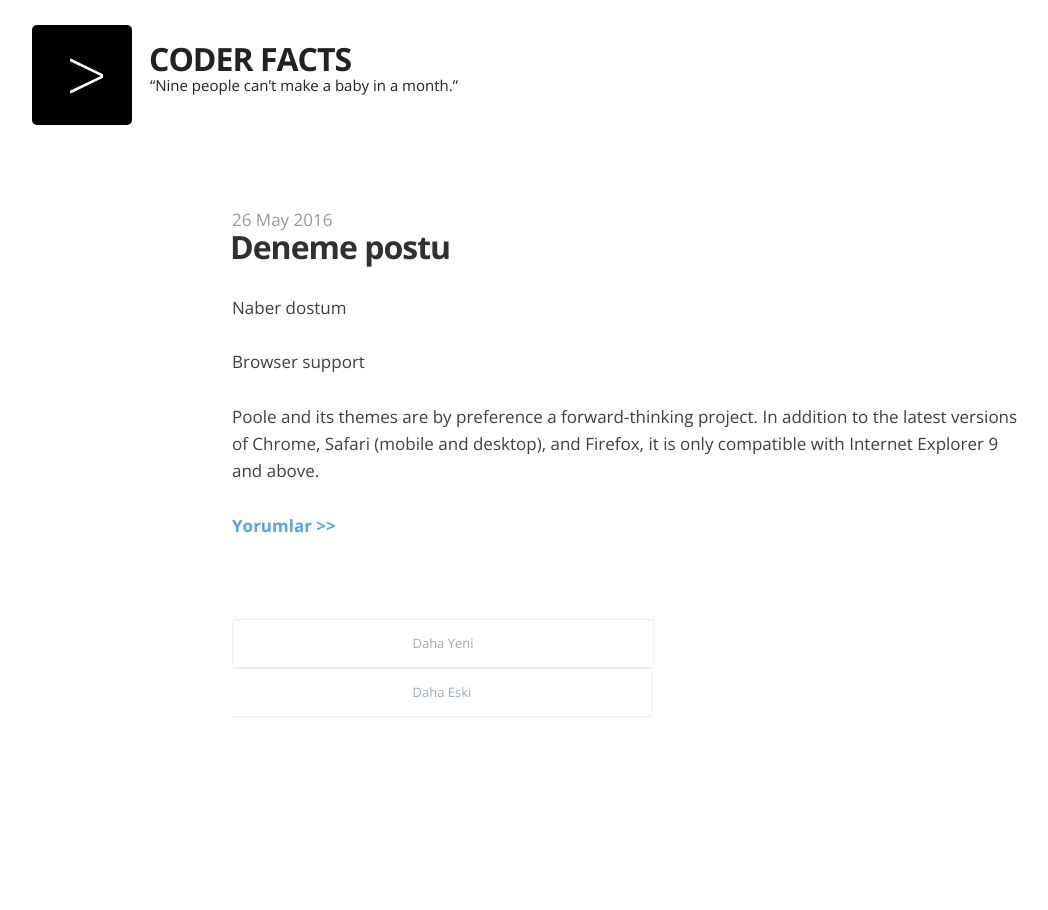
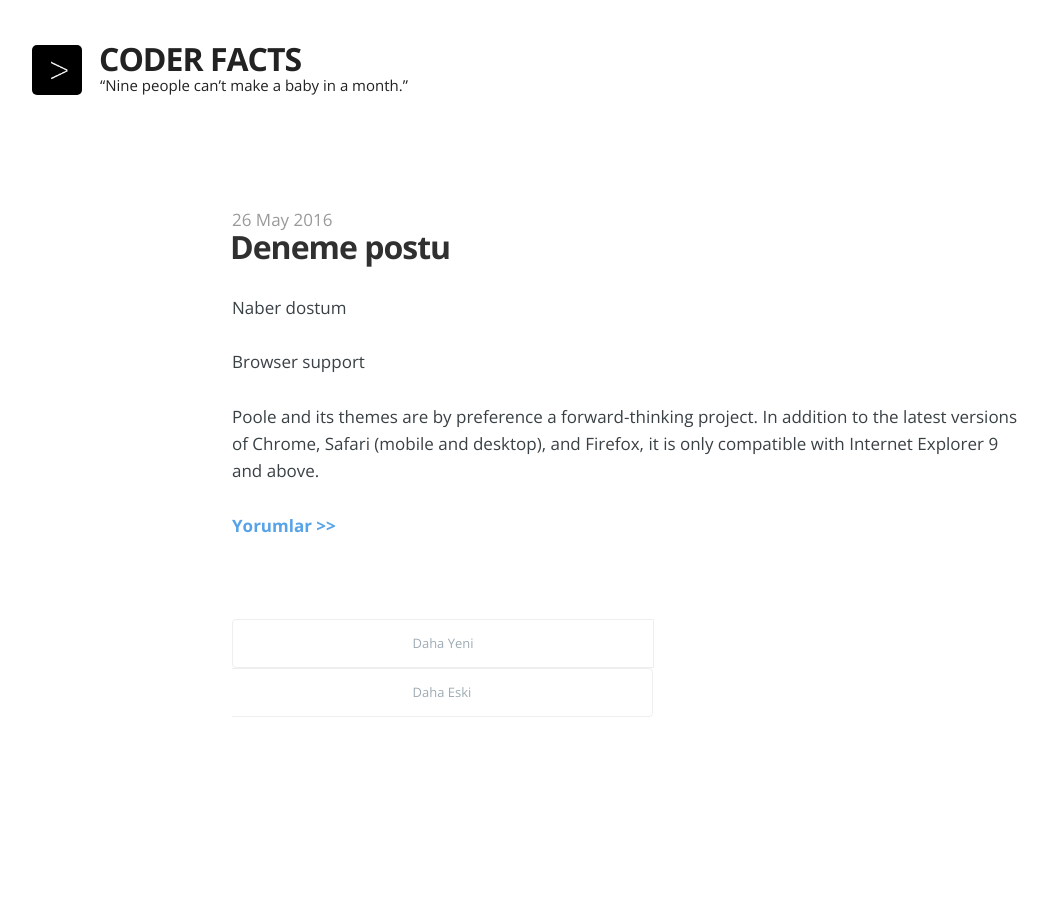
Before and after one commit to osozero/osozero.github.io, a Jekyll site: the page built from index.html, in a window 1280 px wide. Shown: the whole page, without its empty margins (108-1156 px from the left). Built offline with Jekyll 4.4.1, drawn with Linux system fonts in a browser that asks for light colours; the list of posts is cut into pages by our own code; comment, search, counter and statistics services are not loaded.

Commit message:
git test

```diff
--- a/_layouts/default.html
+++ b/_layouts/default.html
@@ -11,7 +11,7 @@
 
     <div class="site-head-content">
         <a class="blog-logo" href="/"><img src="/assets/images/coderfact-app-icon.png" alt="Coder Facts Logo"
-                                           width="158" height="158"></a>
+                                           width="50" height="50"></a>
         <h1 class="blog-title"><a href="/">Coder Facts</a></h1>
         <h2 class="blog-description">“Nine people can’t make a baby in a month.”</h2>
         <div class="site-search">
--- a/_sass/_mystyle.scss
+++ b/_sass/_mystyle.scss
@@ -303,7 +303,7 @@ table {
 .blog-logo {
   text-decoration: none;
   float: left;
-  margin: -15px 20px 0 0;
+  margin: 5px 20px 0 0;
 }
 
 .blog-logo img {
```
